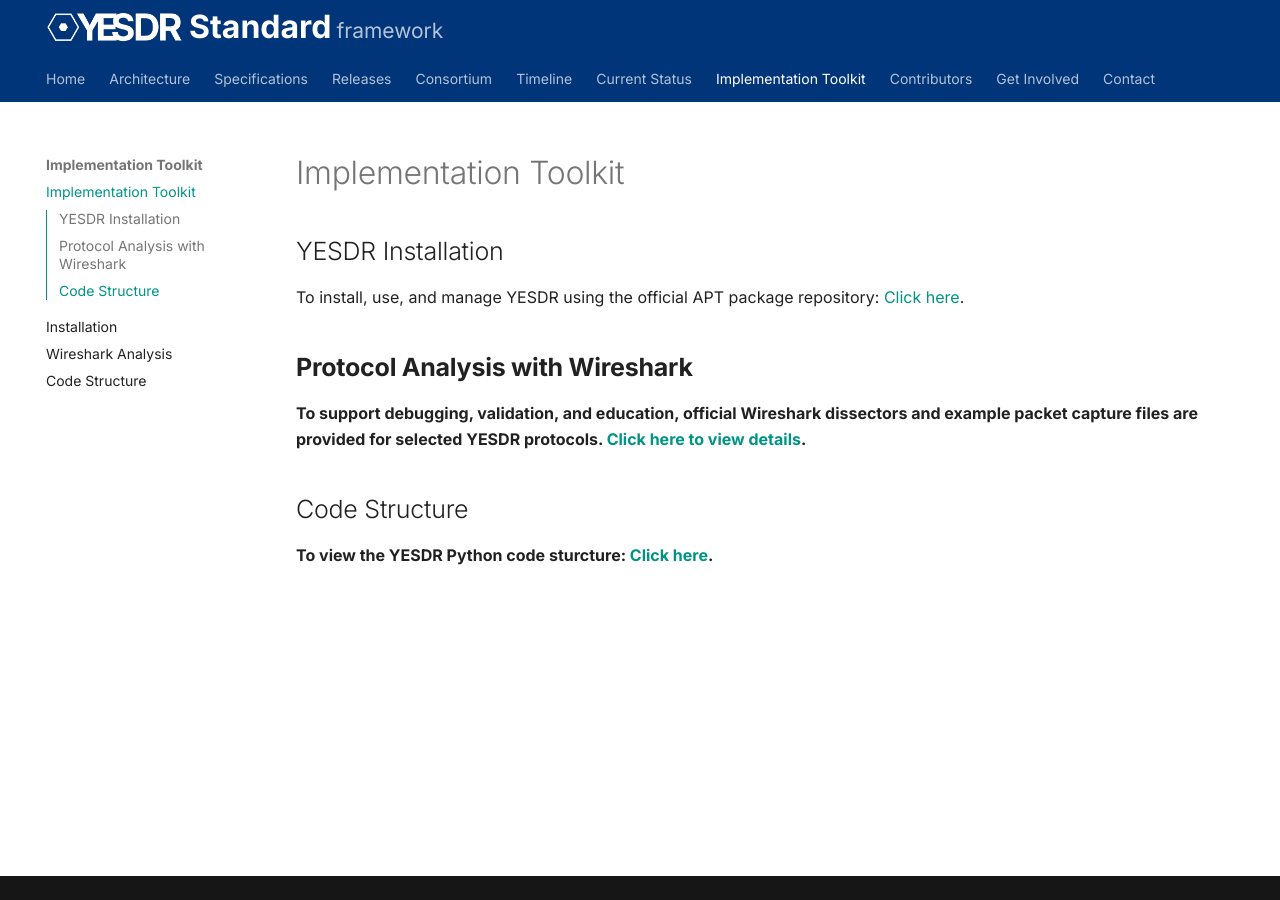
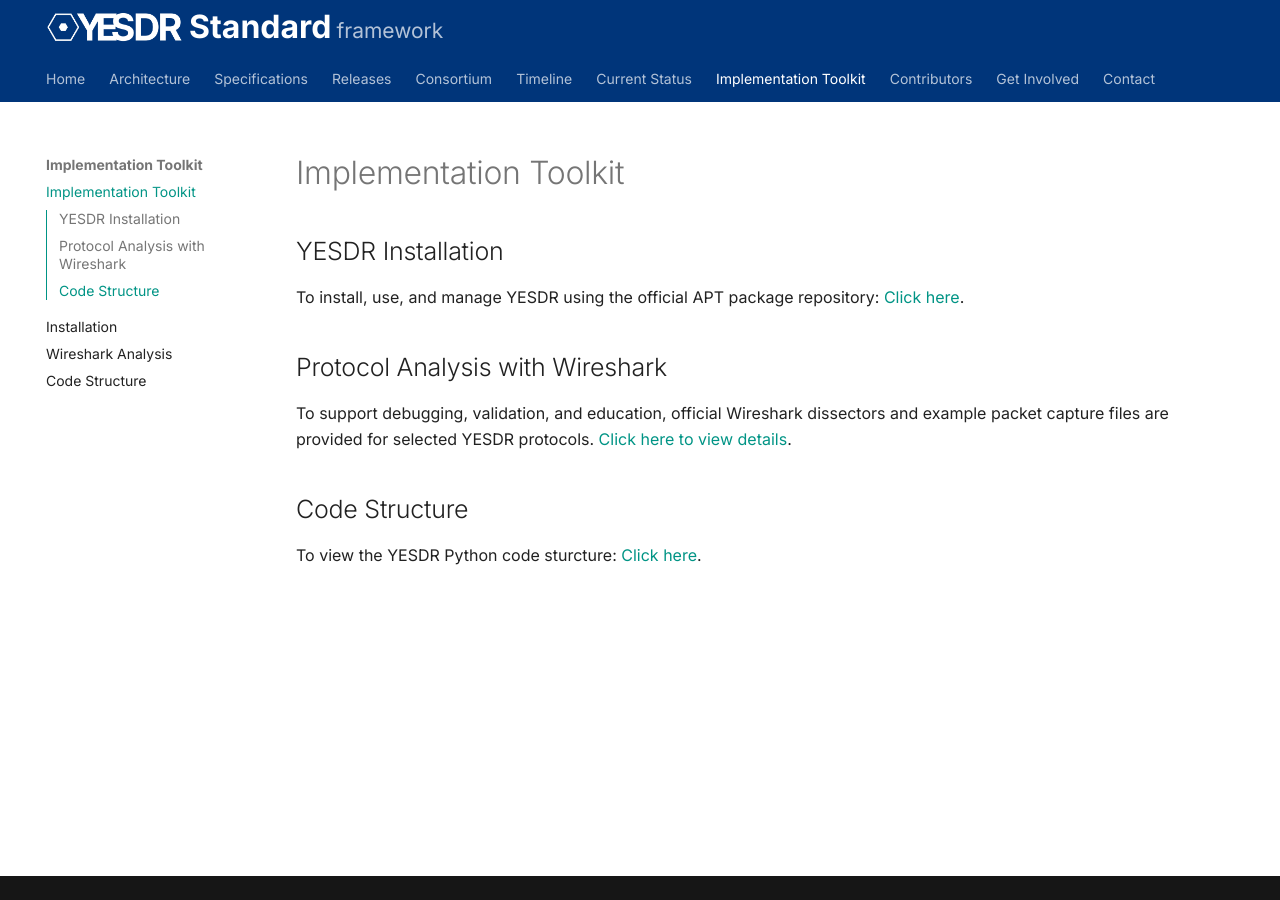
Before and after one commit to chandharlabs/yesdr-standard, an MkDocs documentation site: the page built from docs/implementations/index.md, in a window 1280 px wide. Built offline with MkDocs 1.6.1 and Material for MkDocs 9.7.7, drawn with Linux system fonts in a browser that asks for light colours.

```diff
--- a/docs/implementations/index.md
+++ b/docs/implementations/index.md
@@ -3,7 +3,7 @@
 
 To install, use, and manage YESDR using the official APT package repository: [Click here](Installation.md).
 
-## <strong>Protocol Analysis with Wireshark
+## Protocol Analysis with Wireshark
 
 To support debugging, validation, and education, official
 Wireshark dissectors and example packet capture files are provided for selected
```
